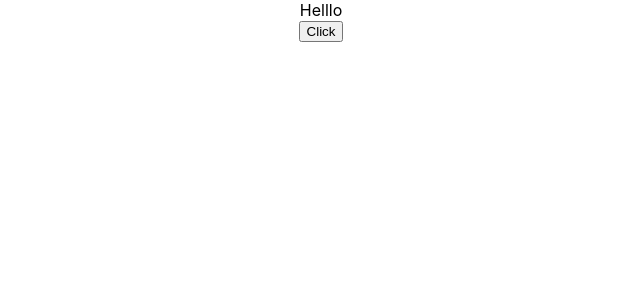
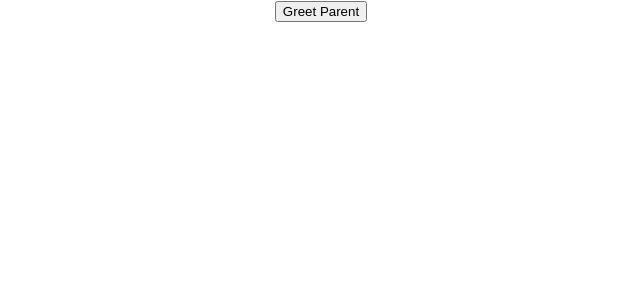
Before and after one commit to sonya0504/learn_react, a React (Create React App) app in the folder hello_world/: page / in a window 1280 px wide. Shown: the top 300 px of the page, without its empty margins (319-959 px from the left). Built offline with nearby package versions, Linux system fonts and the light colour scheme.

Commit message:
Methods as props

```diff
--- a/hello_world/src/App.js
+++ b/hello_world/src/App.js
@@ -1,11 +1,11 @@
 import React from 'react';
 import './App.css';
-import EventBind from './components/EventBind';
+import ParentComponent from './components/ParentComponent';
 
 function App() {
   return (
     <div className="App">
-      <EventBind />
+      <ParentComponent />
     </div>
   );
 }
--- /dev/null
+++ b/hello_world/src/components/ChidComponent.js
@@ -0,0 +1,11 @@
+import React from 'react';
+
+function ChildComponent(props) {
+    return (
+        <div>
+            <button onClick={() => props.greetHandler('Child')}>Greet Parent</button>
+        </div>
+    );
+}
+
+export default ChildComponent
--- /dev/null
+++ b/hello_world/src/components/ParentComponent.js
@@ -0,0 +1,29 @@
+import React, { Component } from 'react';
+import ChildComponent from './ChidComponent';
+
+class ParentComponent extends Component {
+
+    constructor(props) {
+        super(props)
+
+        this.state = {
+            parentName: 'Parent',
+        };
+
+        this.greetParent = this.greetParent.bind(this);
+    }
+
+    greetParent (childName) {
+        alert(`Hello ${this.state.parentName} from ${childName}`);
+    }
+
+    render() {
+        return (
+            <div>
+                <ChildComponent greetHandler={this.greetParent}/>
+            </div>
+        )
+    }
+}
+
+export default ParentComponent
```
Also changed, not shown: 1 other file (tests, documents, lock files or other folders).
